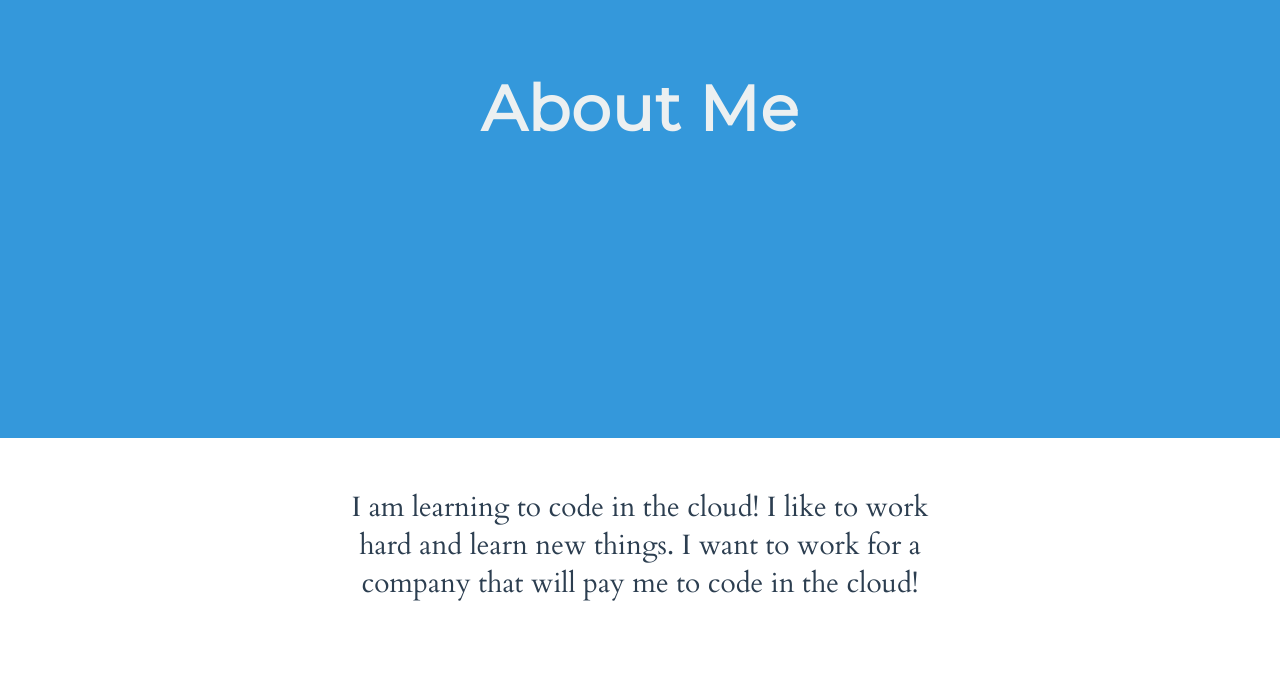
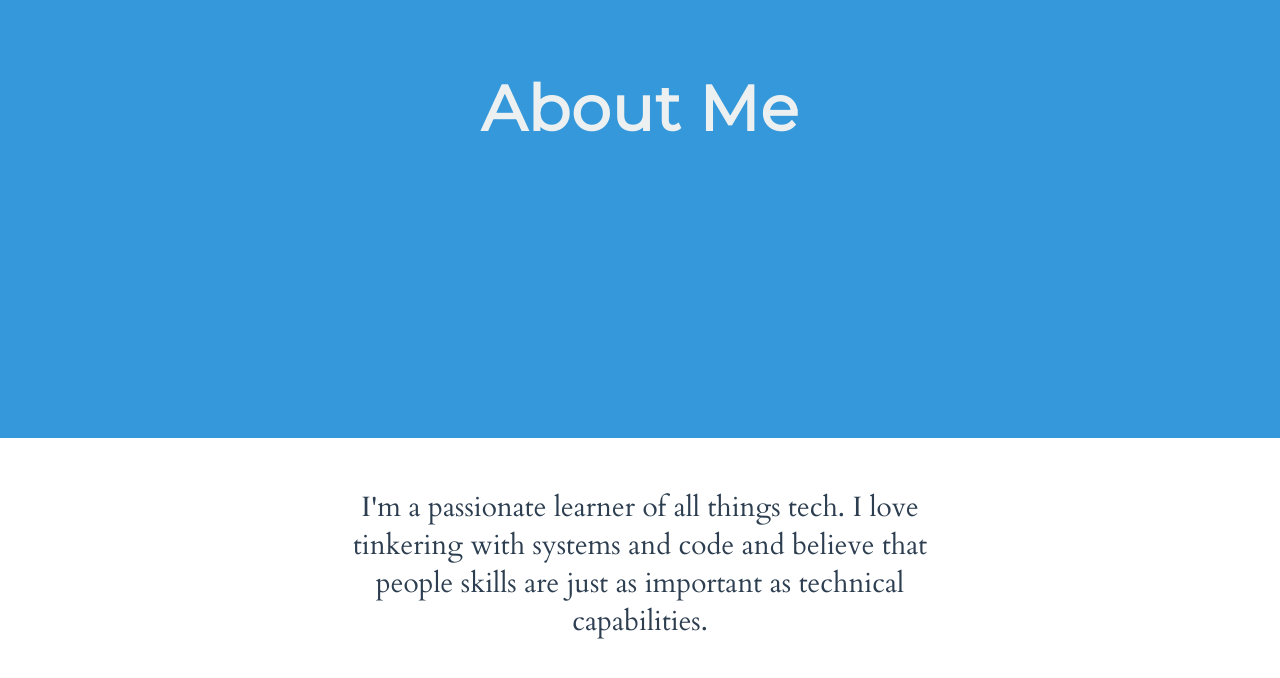
Before and after one commit to DesPenny/portfolio, a React app: page index.html in a window 1280 px wide. Shown: the part 1670-2348 px from the top of the page. Built offline with nearby package versions, Linux system fonts and the light colour scheme; files whose address does not match are found by name.

Commit message:
adding about me

```diff
--- a/index.html
+++ b/index.html
@@ -70,8 +70,9 @@
 
     <section class="section section--alignCentered section--description">
       <p class="color--darkgrey section__description">
-        I am learning to code in the cloud! I like to work hard and learn new things.
-        I want to work for a company that will pay me to code in the cloud!
+        I'm a passionate learner of all things tech.
+        I love tinkering with systems and code and believe that people skills
+        are just as important as technical capabilities.
       </p>
 
     <script type="text/javascript" src="dist/bundle.js"></script>
```
